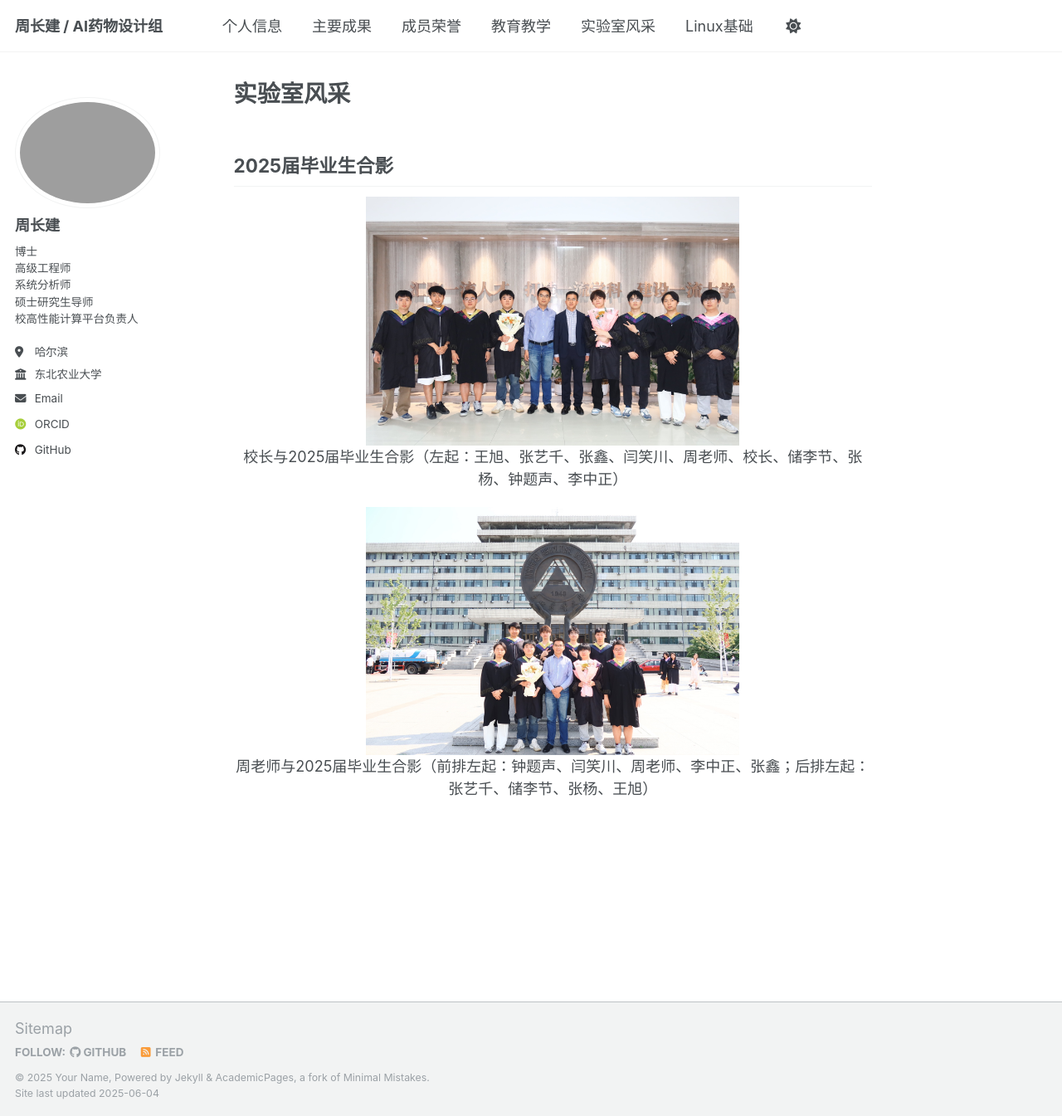
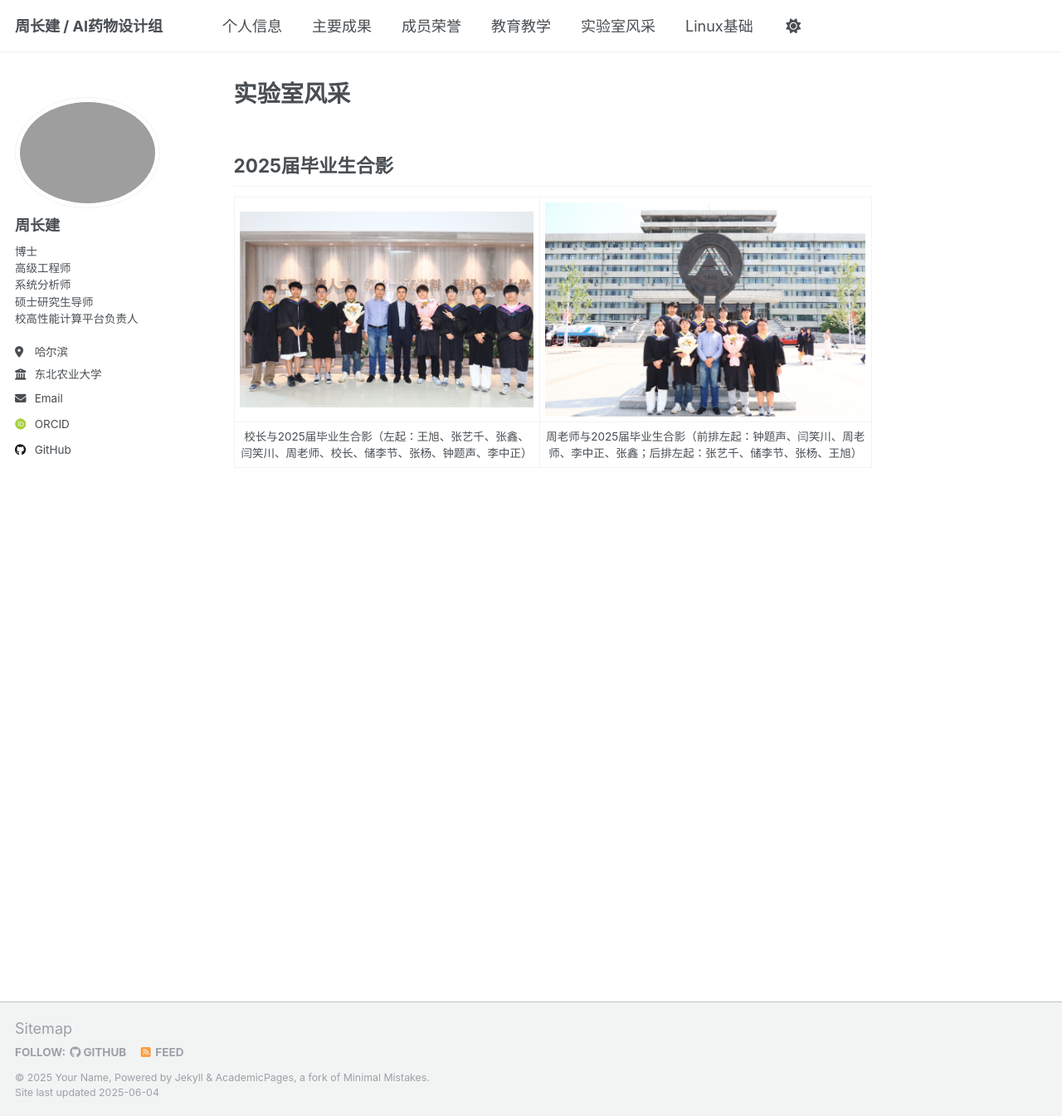
Before and after one commit to HPC-NEAU/zhoucj, a Jekyll site: the page built from _pages/markdown.md, in a window 1280 px wide and 1345 px high. Shown: the whole window at 83% size. Built offline with Jekyll 4.4.1, drawn with Linux system fonts in a browser that asks for light colours; some web fonts are replaced.

Commit message:
Update markdown.md

```diff
--- a/_pages/markdown.md
+++ b/_pages/markdown.md
@@ -8,16 +8,21 @@ redirect_from:
 ---
 ## 2025届毕业生合影
 
-<div style="display: flex; justify-content: center; gap: 20px; flex-wrap: wrap;">
-
-  <div style="text-align: center;">
-    <img src="https://hpc-neau.github.io/zhoucj/images/IMG_5637.JPG" style="max-width: 100%; height: auto; width: 100%; max-width: 450px;"><br>
-    校长与2025届毕业生合影（左起：王旭、张艺千、张鑫、闫笑川、周老师、校长、储李节、张杨、钟题声、李中正）
-  </div>
-
-  <div style="text-align: center;">
-    <img src="https://hpc-neau.github.io/zhoucj/images/IMG_5645.JPG" style="max-width: 100%; height: auto; width: 100%; max-width: 450px;"><br>
-    周老师与2025届毕业生合影（前排左起：钟题声、闫笑川、周老师、李中正、张鑫；后排左起：张艺千、储李节、张杨、王旭）
-  </div>
-
-</div>
+<table style="width: 100%; text-align: center;">
+  <tr>
+    <td>
+      <img src="https://hpc-neau.github.io/zhoucj/images/IMG_5637.JPG" style="max-width: 100%; height: auto; width: 100%; max-width: 450px;">
+    </td>
+    <td>
+      <img src="https://hpc-neau.github.io/zhoucj/images/IMG_5645.JPG" style="max-width: 100%; height: auto; width: 100%; max-width: 450px;">
+    </td>
+  </tr>
+  <tr>
+    <td>
+      校长与2025届毕业生合影（左起：王旭、张艺千、张鑫、闫笑川、周老师、校长、储李节、张杨、钟题声、李中正）
+    </td>
+    <td>
+      周老师与2025届毕业生合影（前排左起：钟题声、闫笑川、周老师、李中正、张鑫；后排左起：张艺千、储李节、张杨、王旭）
+    </td>
+  </tr>
+</table>
```
